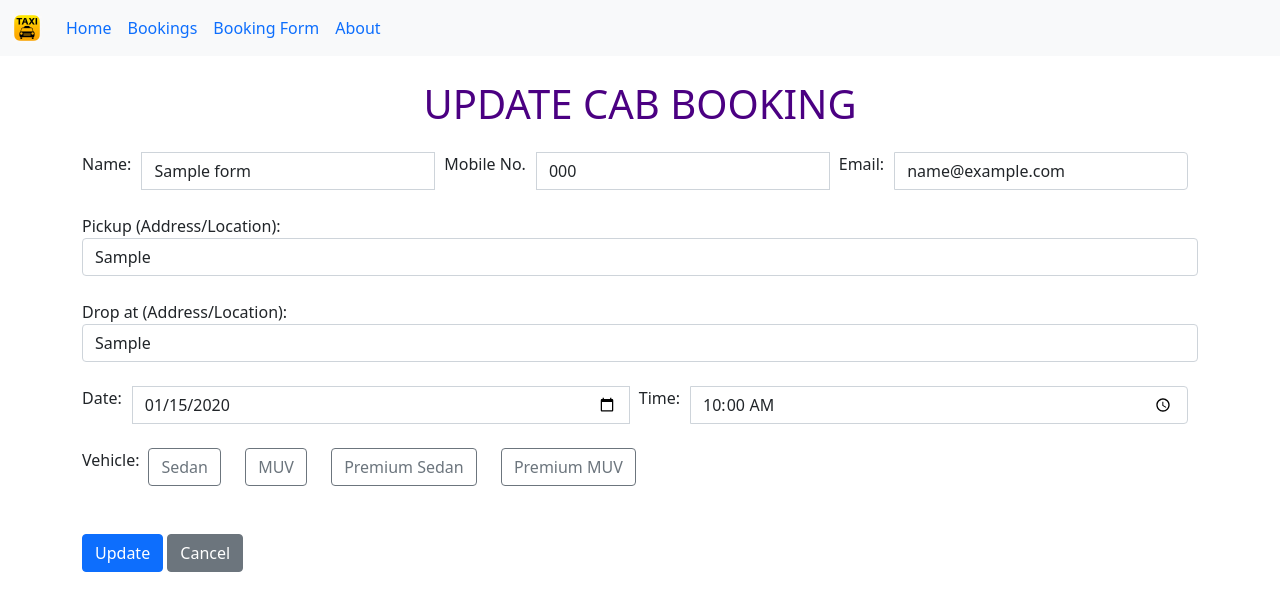
After one commit to vinodvv/cab_booking_form, a Flask app: page /update/1 in a window 1280 px wide. The commit adds this page. Shown: the top 611 px of the page. Run offline with Flask 3, Linux system fonts and the light colour scheme; tables that the repository leaves empty hold one stand-in row (values such as "Sample post").

Commit message:
Add update and search results

```diff
--- a/app.py
+++ b/app.py
@@ -1,4 +1,4 @@
-from flask import Flask, render_template, request, flash
+from flask import Flask, render_template, request, flash, redirect
 from flask_mail import Mail, Message
 
 from models import db, Form
@@ -114,7 +114,7 @@ def search():
     if request.method == 'POST':
         search_query = request.form['search_query']
         matching_records = Form.query.filter(Form.name.ilike(f"%{search_query}%")).all()
-        return render_template('list.html', bookings=matching_records)
+        return render_template('search.html', bookings=matching_records)
     return render_template('list.html', bookings=bookings)
 
 
@@ -125,6 +125,36 @@ def booking_detail(booking_id):
         return render_template("booking_detail.html", booking=booking)
     return f"Cab booking details not available."
 
+@app.route("/update/<int:booking_id>", methods=["GET", "POST"])
+def booking_update(booking_id):
+    booking = Form.query.filter_by(id=booking_id).first()
+    if request.method == 'POST':
+        if booking:
+            db.session.delete(booking)
+            db.session.commit()
+
+            name = request.form["name"].title()
+            mobile = request.form["mobile"]
+            email = request.form["email"]
+            pickup = request.form["from"].upper()
+            drop = request.form["to"].upper()
+            date = request.form["date"]
+            date_obj = datetime.strptime(date, "%Y-%m-%d")
+            time = request.form["time"]
+            time_obj = datetime.strptime(time, "%H:%M").time()
+            vehicle = request.form["vehicle"]
+
+            booking = Form(name=name, mobile=mobile, email=email, pickup=pickup, drop=drop,
+                           date=date_obj, time=time_obj, vehicle=vehicle)
+
+            db.session.add(booking)
+            db.session.commit()
+            return redirect("/list")
+
+        return f"Booking details doesn't exist."
+
+    return render_template("update.html", booking=booking)
+
 
 if __name__ == "__main__":
     with app.app_context():
--- a/static/css/style.css
+++ b/static/css/style.css
@@ -1,12 +1,9 @@
-/* Table pagination styling */
-.paging-nav {
-    text-align: right;
-    padding-top: 2px;
-    font-size: 20px;
-    padding-bottom: 10px;
+h1 {
+    text-align: center;
+    text-transform: uppercase;
+    color: indigo;
 }
 
-.paging-nav .selected-page {
-    background: #187ed5;
-    font-weight: bold;
+.table a{
+    text-decoration: None;
 }
--- a/templates/booking_detail.html
+++ b/templates/booking_detail.html
@@ -2,8 +2,8 @@
 {% block content %}
 
     <div class="container mt-4 mb-4">
-        <div class="card border-dark mb-3" style="width: 80%;">
-            <div class="card-header"><h1>Cab booking details</h1></div>
+        <div class="card mx-auto border-dark mb-4" style="width: 65%;">
+            <div class="card-header" style="text-align: center; color: indigo;"><h1>Cab booking details</h1></div>
             <ul class="list-group list-group-flush">
                 <li class="list-group-item">{{ booking.name }}</li>
                 <li class="list-group-item">Date: {{ booking.date }}, Time: {{ booking.time }} hrs</li>
@@ -13,6 +13,7 @@
             </ul>
         </div>
         <a href="{{ url_for('booking_list') }}">Back to list</a>
+        <p><a href="{{ url_for('booking_update', booking_id=booking.id) }}">Update</a></p>
     </div>
 
 {% endblock content %}
--- a/templates/navbar.html
+++ b/templates/navbar.html
@@ -13,7 +13,7 @@
                     <a class="nav-link active" aria-current="page" href="/">Home</a>
                 </li>
                  <li class="nav-item">
-                    <a class="nav-link active" aria-current="page" href="/list">List</a>
+                    <a class="nav-link active" aria-current="page" href="/list">Bookings</a>
                 </li>
                  <li class="nav-item">
                     <a class="nav-link active" aria-current="page" href="/book_cab">Booking Form</a>
--- /dev/null
+++ b/templates/update.html
@@ -0,0 +1,59 @@
+{% extends 'base.html' %}
+{% block content %}
+    <div class="container">
+        <h1 class="mt-4 mb-4" style="text-align: center; text-transform: uppercase; color: indigo;">Update Cab Booking</h1>
+
+        <form method="post">
+            <div class="form-group mb-4">
+                <div class="input-group">
+                    <label for="name">Name: </label>
+                    <input class="form-control" type="text" id="name" name="name" value="{{ booking.name }}"style="margin-left: 10px; margin-right: 10px;" required>
+                    <label for="mobile">Mobile No. </label>
+                    <input class="form-control" type="text" id="mobile" name="mobile" value="{{ booking.mobile }}" style="margin-left: 10px; margin-right: 10px;" required>
+                    <label for="email">Email: </label>
+                    <input class="form-control" type="email" id="email" name="email" value="{{ booking.email }}" style="margin-left: 10px; margin-right: 10px;" required>
+
+                </div>
+            </div>
+            <div class="form-group mb-4">
+                <label for="pickup">Pickup (Address/Location):</label>
+                <input class="form-control" type="text" id="pickup" name="from" value="{{ booking.pickup }}" required>
+            </div>
+            <div class="form-group mb-4">
+                <label for="drop">Drop at (Address/Location):</label>
+                <input class="form-control" type="text" id="drop" name="to" value="{{ booking.drop }}" required>
+            </div>
+            <div class="form-group mb-4">
+                <div class="input-group">
+                    <label for="date">Date:</label>
+                    <input class="form-control" type="date" id="date" name="date" value="{{ booking.date }}" style="margin-left: 10px; margin-right: 10px;" required>
+                    <label for="time">Time:</label>
+                    <input class="form-control" type="time" id="time" name="time" value="{{ booking.time }}" style="margin-left: 10px; margin-right: 10px;" required>
+                </div>
+            </div>
+            <div class="form-group mb-4">
+                <div class="input-group">
+                    <label>Vehicle:</label>
+                    <br>
+                    <div class="btn-group-horizontal" id="vehicle">
+                        <input class="btn-check form-control" type="radio" id="sedan" name="vehicle" value="sedan" required>
+                        <label class="btn btn-outline-secondary" style="margin-left: 10px; margin-right: 10px;" for="sedan">Sedan</label>
+
+                        <input class="btn-check form-control" type="radio" id="muv" name="vehicle" value="muv" required>
+                        <label class="btn btn-outline-secondary" style="margin-left: 10px; margin-right: 10px;" for="muv">MUV</label>
+
+                        <input class="btn-check form-control" type="radio" id="premium_sedan" name="vehicle" value="premium sedan" required>
+                        <label class="btn btn-outline-secondary" style="margin-left: 10px; margin-right: 10px;" for="premium_sedan">Premium Sedan</label>
+
+                        <input class="btn-check form-control" type="radio" id="premium_muv" name="vehicle" value="premium muv" required>
+                        <label class="btn btn-outline-secondary" style="margin-left: 10px; margin-right: 10px;" for="premium_muv">Premium MUV</label>
+                    </div>
+                </div>
+            </div>
+            <br/>
+            <button class="btn btn-primary mb-4" type="submit">Update</button>
+            <a class="btn btn-secondary mb-4" href="{{ url_for('booking_list') }}">Cancel</a>
+        </form>
+
+    </div>
+{% endblock content %}
```
Also changed, not shown: templates/search.html (added, +32 -0 lines).
